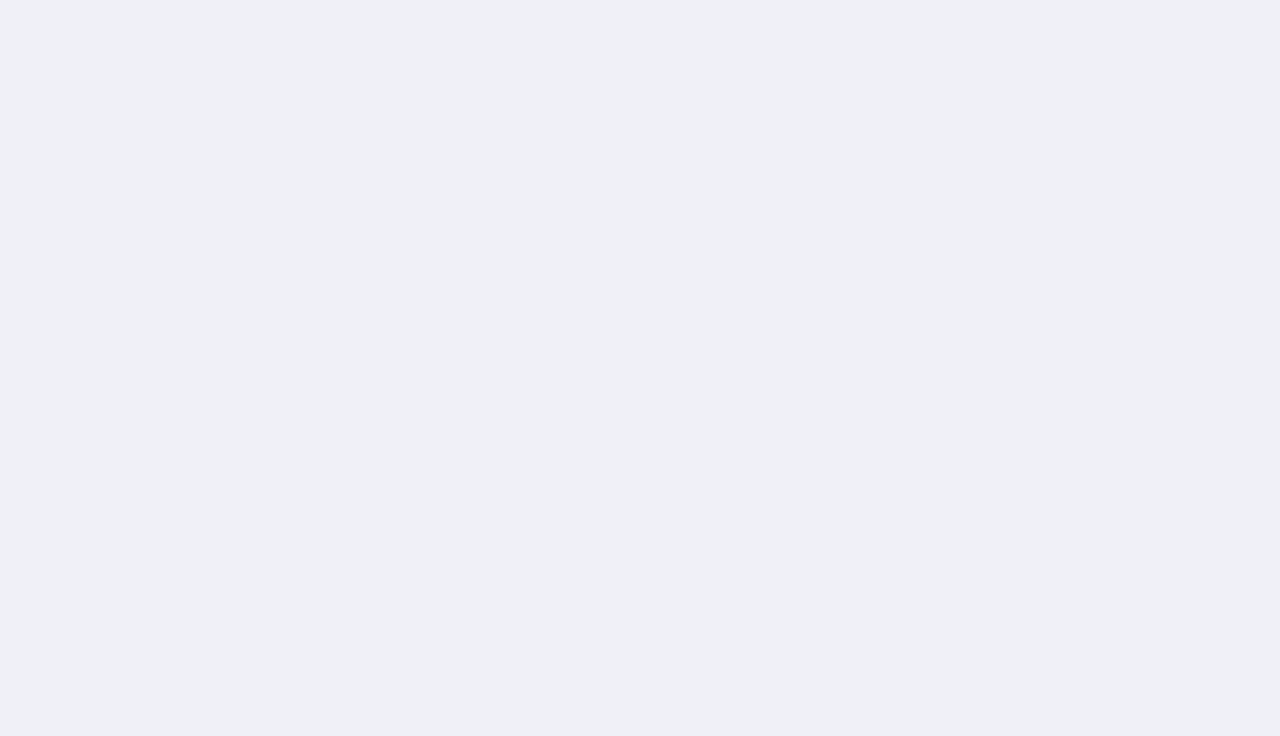
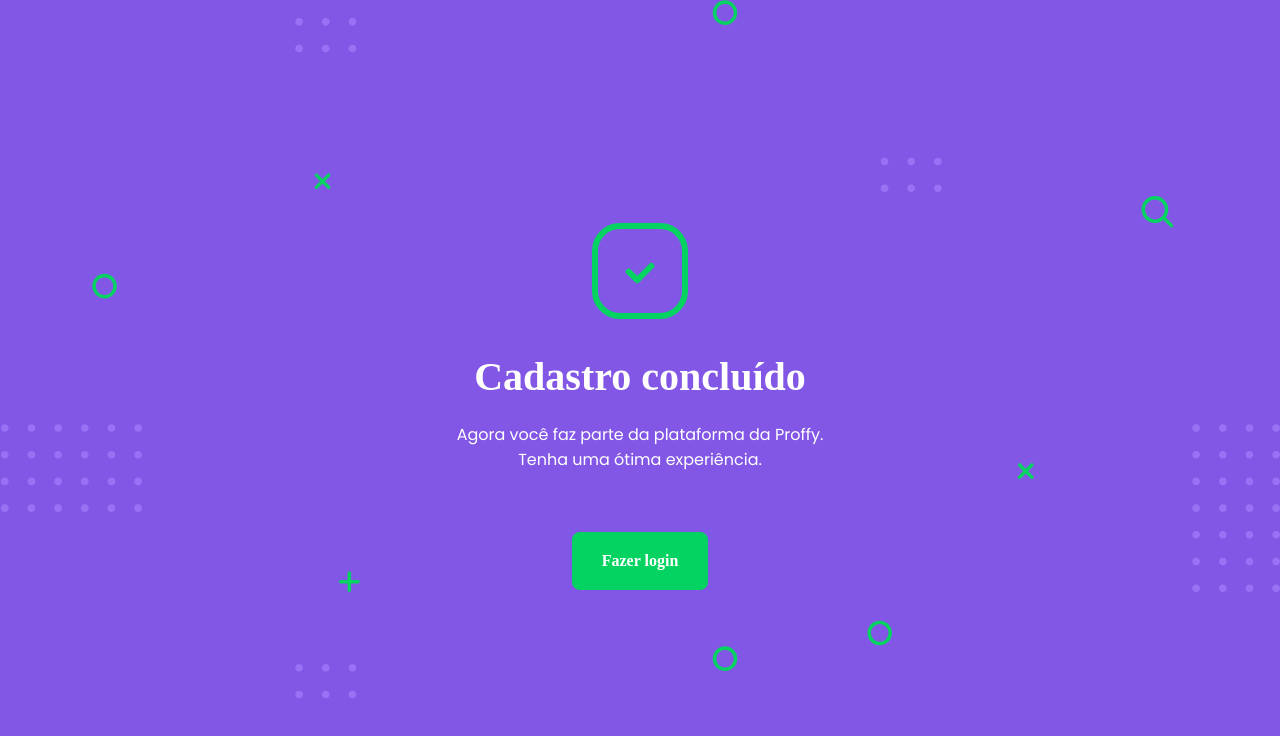
Before and after one commit to allexis096/nlw2-proffy-web, a React (Create React App) app: page /signupdone in a window 1280 px wide. Shown: the top 736 px of the page. Built offline with nearby package versions, Linux system fonts and the light colour scheme.

Commit message:
:sparkles: feat: add SignUpDone page

```diff
--- /dev/null
+++ b/src/pages/SignUpDone/index.tsx
@@ -0,0 +1,23 @@
+import React from 'react';
+
+import SuccessIcon from '../../assets/images/icons/success-check-icon.svg';
+
+import { Container, DonePage, TextExperience } from './styles';
+
+const SignUpDone: React.FC = () => {
+  return (
+    <Container>
+      <DonePage>
+        <img src={SuccessIcon} alt="Success"/>
+        <h1>Cadastro concluído</h1>
+        <TextExperience>
+          <p>Agora você faz parte da plataforma da Proffy.</p>
+          <p>Tenha uma ótima experiência.</p>
+        </TextExperience>
+        <a href="/signin"><button type="button">Fazer login</button></a>
+      </DonePage>
+    </Container>
+  );
+};
+
+export default SignUpDone;
--- /dev/null
+++ b/src/pages/SignUpDone/styles.ts
@@ -0,0 +1,58 @@
+import styled from 'styled-components';
+
+import backgroundLogo from '../../assets/images/success-background.svg';
+
+export const Container = styled.div`
+  width: 100vw;
+
+  background: url(${backgroundLogo});
+  background-size: 100%;
+  background-color: var(--color-primary);
+`;
+
+export const DonePage = styled.div`
+  height: 100vh;
+
+  display: flex;
+  align-items: center;
+  justify-content: center;
+  flex-direction: column;
+
+  margin: 0 auto;
+
+  color: var(--color-title-in-primary);
+
+
+  h1 {
+    font: 700 4rem Arquivo;
+    padding: 2.2rem 0;
+  }
+
+  a {
+    text-decoration: none;
+
+    button {
+      margin-top: 6rem;
+      padding: 2rem 3rem;
+      border: none;
+      border-radius: 8px;
+      background: var(--color-secundary);
+      color: var(--color-title-in-primary);
+      font: 700 1.6rem Arquivo;
+      cursor: pointer;
+
+      display: flex;
+      align-items: center;
+      justify-content: center;
+
+      &:hover {
+        background: var(--color-secundary-dark);
+      }
+    }
+  }
+`;
+
+export const TextExperience = styled.div`
+  line-height: initial;
+  text-align: center;
+`;
--- a/src/routes.tsx
+++ b/src/routes.tsx
@@ -6,6 +6,7 @@ import TeacherList from './pages/TeacherList';
 import TeacherForm from './pages/TeacherForm';
 import SignIn from './pages/SignIn';
 import SignUp from './pages/SignUp';
+import SignUpDone from './pages/SignUpDone';
 
 const Routes: React.FC = () => {
   return (
@@ -15,6 +16,7 @@ const Routes: React.FC = () => {
       <Route path="/give-classes" component={TeacherForm} />
       <Route path="/signin" component={SignIn} />
       <Route path="/signup" component={SignUp} />
+      <Route path="/signupdone" component={SignUpDone} />
     </BrowserRouter>
   );
 }
```
